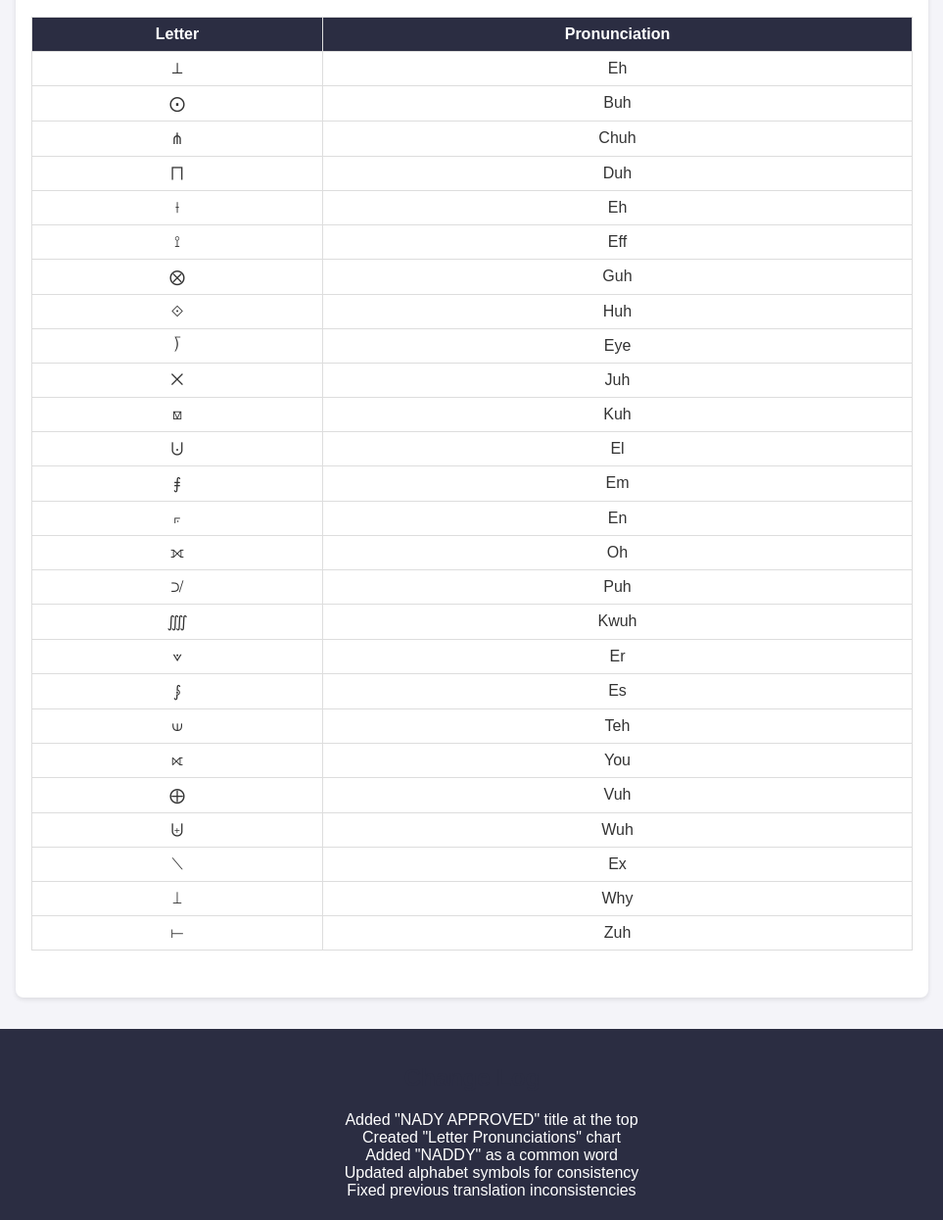
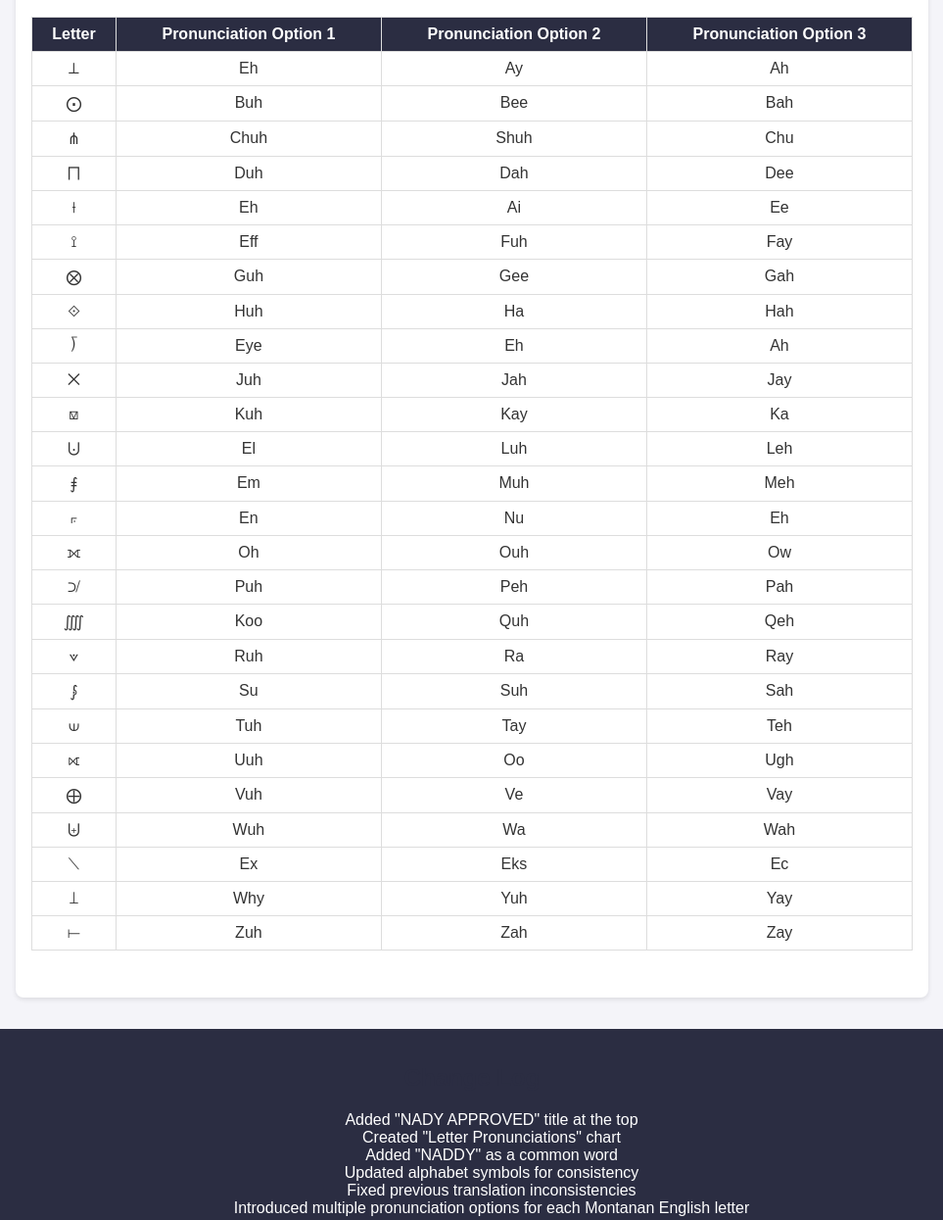
Before and after one commit to GunnerTheCoder/montana, a plain HTML site: page index.html in a window 1280 px wide. Shown: the part 1985-3230 px from the top of the page at 98% size, without its empty margins (158-1121 px from the left). Drawn offline with Linux system fonts and the light colour scheme.

Commit message:
Update index.html

```diff
--- a/index.html
+++ b/index.html
@@ -150,34 +150,36 @@
             <table>
                 <tr>
                     <th>Letter</th>
-                    <th>Pronunciation</th>
+                    <th>Pronunciation Option 1</th>
+                    <th>Pronunciation Option 2</th>
+                    <th>Pronunciation Option 3</th>
                 </tr>
-                <tr><td>⟂</td><td>Eh</td></tr>
-                <tr><td>⨀</td><td>Buh</td></tr>
-                <tr><td>⋔</td><td>Chuh</td></tr>
-                <tr><td>⨅</td><td>Duh</td></tr>
-                <tr><td>⟊</td><td>Eh</td></tr>
-                <tr><td>⟟</td><td>Eff</td></tr>
-                <tr><td>⨂</td><td>Guh</td></tr>
-                <tr><td>⟐</td><td>Huh</td></tr>
-                <tr><td>⟌</td><td>Eye</td></tr>
-                <tr><td>⨉</td><td>Juh</td></tr>
-                <tr><td>⟏</td><td>Kuh</td></tr>
-                <tr><td>⨃</td><td>El</td></tr>
-                <tr><td>⨎</td><td>Em</td></tr>
-                <tr><td>⟔</td><td>En</td></tr>
-                <tr><td>⟗</td><td>Oh</td></tr>
-                <tr><td>⟉</td><td>Puh</td></tr>
-                <tr><td>⨌</td><td>Kwuh</td></tr>
-                <tr><td>⟇</td><td>Er</td></tr>
-                <tr><td>⨓</td><td>Es</td></tr>
-                <tr><td>⟒</td><td>Teh</td></tr>
-                <tr><td>⟖</td><td>You</td></tr>
-                <tr><td>⨁</td><td>Vuh</td></tr>
-                <tr><td>⨄</td><td>Wuh</td></tr>
-                <tr><td>⟍</td><td>Ex</td></tr>
-                <tr><td>⟘</td><td>Why</td></tr>
-                <tr><td>⟝</td><td>Zuh</td></tr>
+                <tr><td>⟂</td><td>Eh</td><td>Ay</td><td>Ah</td></tr>
+                <tr><td>⨀</td><td>Buh</td><td>Bee</td><td>Bah</td></tr>
+                <tr><td>⋔</td><td>Chuh</td><td>Shuh</td><td>Chu</td></tr>
+                <tr><td>⨅</td><td>Duh</td><td>Dah</td><td>Dee</td></tr>
+                <tr><td>⟊</td><td>Eh</td><td>Ai</td><td>Ee</td></tr>
+                <tr><td>⟟</td><td>Eff</td><td>Fuh</td><td>Fay</td></tr>
+                <tr><td>⨂</td><td>Guh</td><td>Gee</td><td>Gah</td></tr>
+                <tr><td>⟐</td><td>Huh</td><td>Ha</td><td>Hah</td></tr>
+                <tr><td>⟌</td><td>Eye</td><td>Eh</td><td>Ah</td></tr>
+                <tr><td>⨉</td><td>Juh</td><td>Jah</td><td>Jay</td></tr>
+                <tr><td>⟏</td><td>Kuh</td><td>Kay</td><td>Ka</td></tr>
+                <tr><td>⨃</td><td>El</td><td>Luh</td><td>Leh</td></tr>
+                <tr><td>⨎</td><td>Em</td><td>Muh</td><td>Meh</td></tr>
+                <tr><td>⟔</td><td>En</td><td>Nu</td><td>Eh</td></tr>
+                <tr><td>⟗</td><td>Oh</td><td>Ouh</td><td>Ow</td></tr>
+                <tr><td>⟉</td><td>Puh</td><td>Peh</td><td>Pah</td></tr>
+                <tr><td>⨌</td><td>Koo</td><td>Quh</td><td>Qeh</td></tr>
+                <tr><td>⟇</td><td>Ruh</td><td>Ra</td><td>Ray</td></tr>
+                <tr><td>⨓</td><td>Su</td><td>Suh</td><td>Sah</td></tr>
+                <tr><td>⟒</td><td>Tuh</td><td>Tay</td><td>Teh</td></tr>
+                <tr><td>⟖</td><td>Uuh</td><td>Oo</td><td>Ugh</td></tr>
+                <tr><td>⨁</td><td>Vuh</td><td>Ve</td><td>Vay</td></tr>
+                <tr><td>⨄</td><td>Wuh</td><td>Wa</td><td>Wah</td></tr>
+                <tr><td>⟍</td><td>Ex</td><td>Eks</td><td>Ec</td></tr>
+                <tr><td>⟘</td><td>Why</td><td>Yuh</td><td>Yay</td></tr>
+                <tr><td>⟝</td><td>Zuh</td><td>Zah</td><td>Zay</td></tr>
             </table>
         </div>
     </main>
@@ -189,6 +191,7 @@
             <li>Added "NADDY" as a common word</li>
             <li>Updated alphabet symbols for consistency</li>
             <li>Fixed previous translation inconsistencies</li>
+            <li>Introduced multiple pronunciation options for each Montanan English letter</li>
         </ul>
     </footer>
     <script>
```
